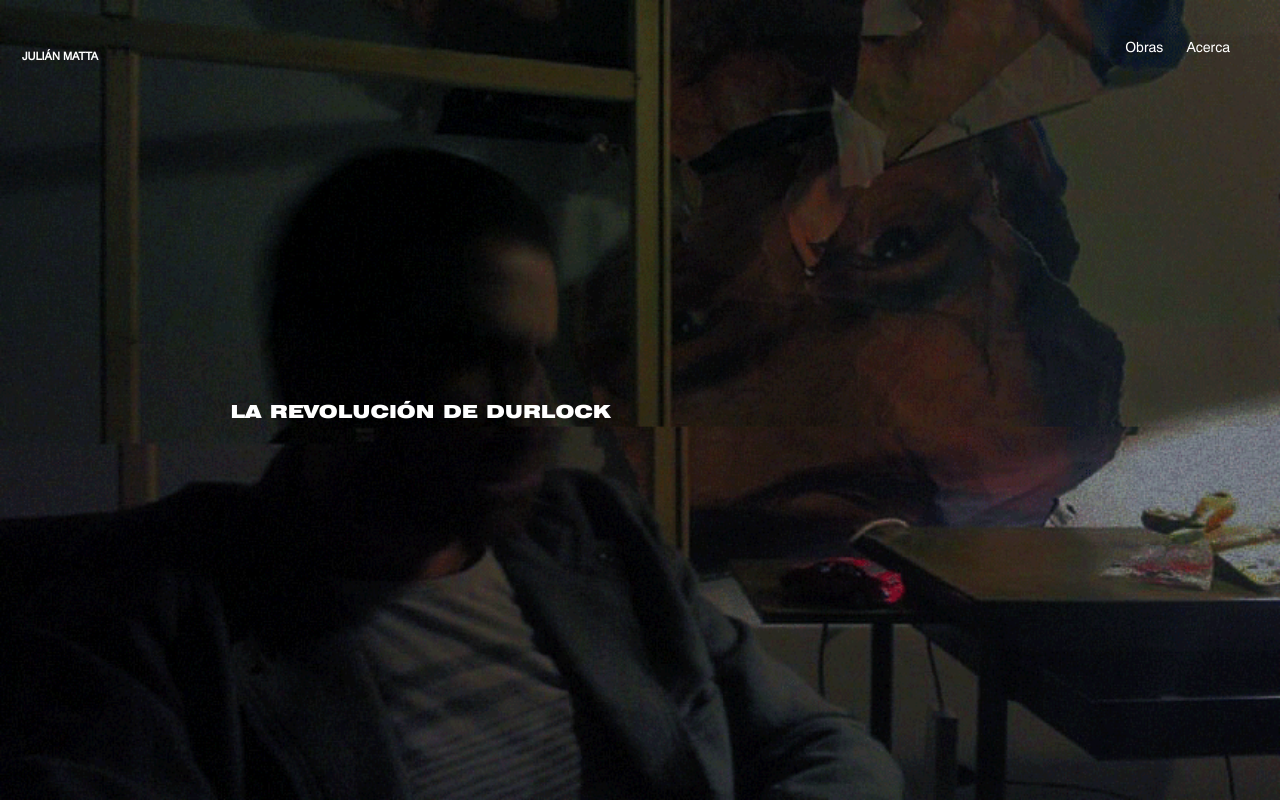
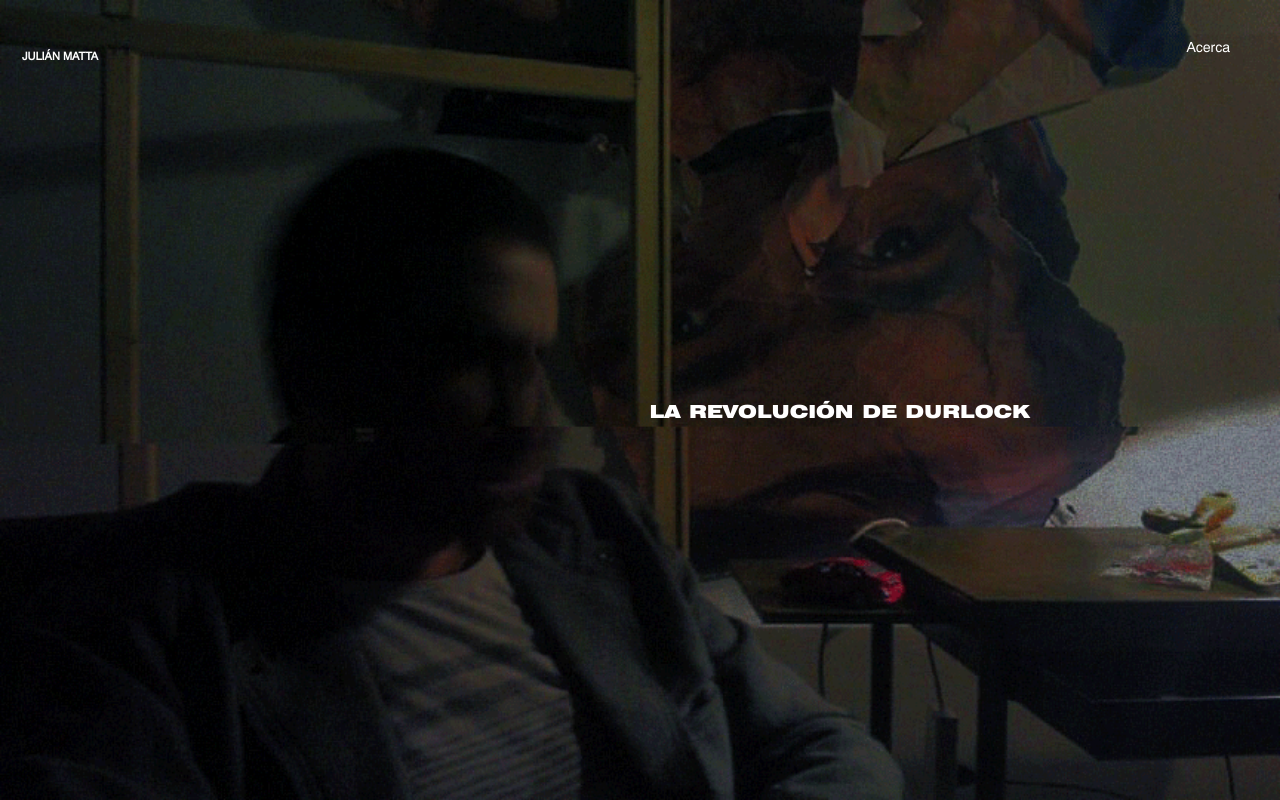
Before and after one commit to diegoduncan21/matta, a Django app: page / in a window 1280 px wide. Run offline with Django 3.2, Linux system fonts and the light colour scheme; parts of the project's set-up code (start-up, migrations or seed data) failed here and were passed over; some libraries are stand-ins or nearby versions.

Commit message:
changes in the home

```diff
--- a/matta/static/css/project.css
+++ b/matta/static/css/project.css
@@ -302,5 +302,9 @@ h5.topa{
   text-align: left;
   position: absolute;
   top:50%;
-  left:18%;
+  right:18%;
 }
+div.example-one.glitch > a{
+  color:#fff;
+  text-decoration: none;
+}
--- a/matta/templates/pages/home.html
+++ b/matta/templates/pages/home.html
@@ -8,16 +8,13 @@
     <div id="homa">
         <ul>
             <li>
-                <a href="/revolucion"><h5 class="topa">Obras</h5></a>
-            </li>
-            <li>
                 <a href="/about"><h5 class="topa">Acerca</h5></a>
             </li>
         </ul>
     </div>
     <div class="container">
         <div class="wrap">
-            <div class="example-one glitch" data-text="LA_revolucion_DE_KCOLRUD">LA REVOLUCIÓN DE DURLOCK
+            <div class="example-one glitch" data-text="LA_revolucion_DE_KCOLRUD"><a href="/revolucion">LA REVOLUCIÓN DE DURLOCK</a>
             </div>
     </div>
 
```
